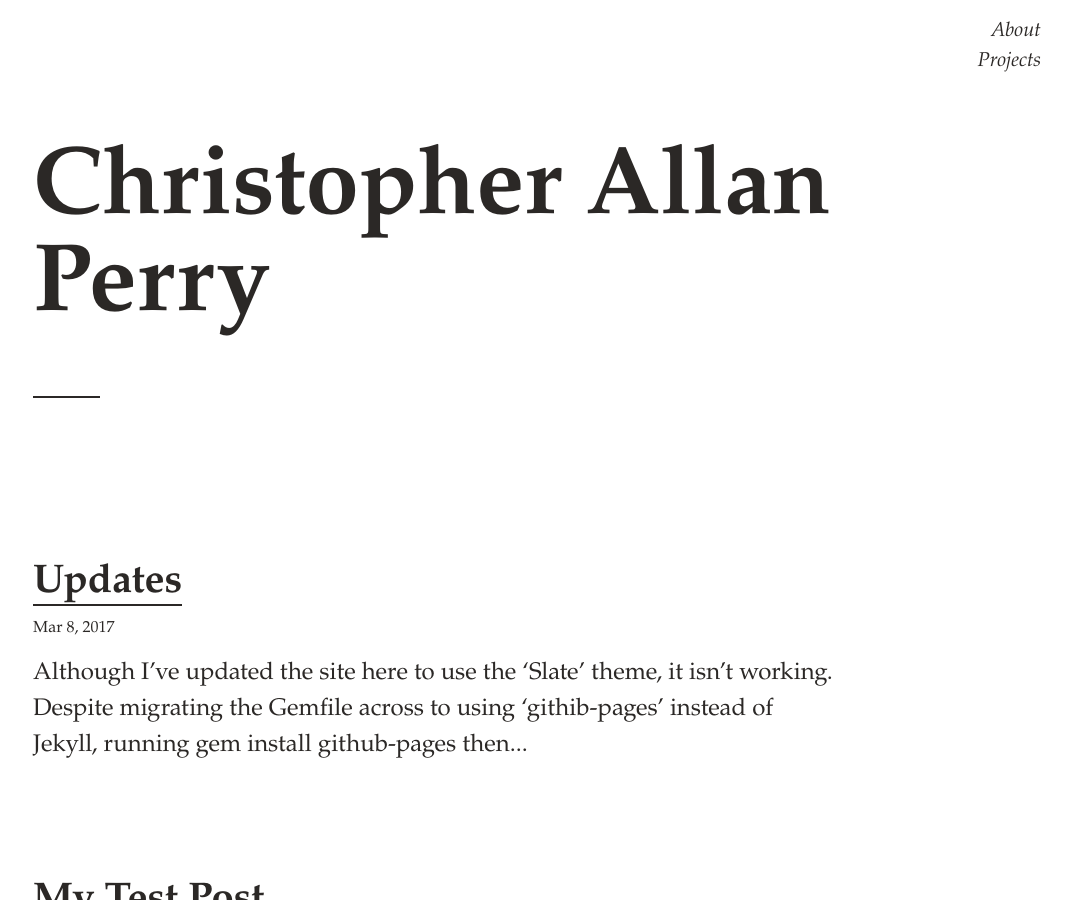
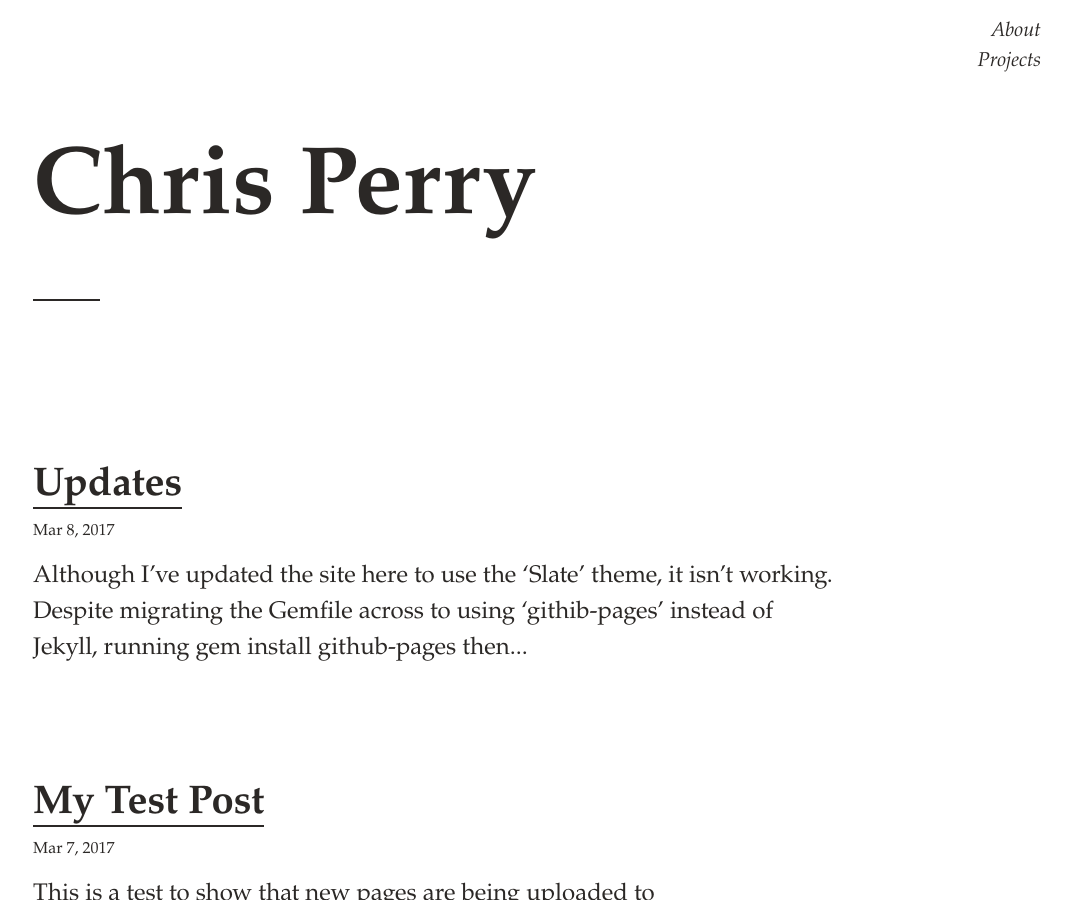
Before and after one commit to christopherallanperry/christopherallanperry.github.io, a Jekyll site: the page built from index.md, in a window 1280 px wide and 900 px high. Shown: the whole window, without its empty margins (207-1279 px from the left). Built offline with Jekyll 4.4.1, drawn with Linux system fonts in a browser that asks for light colours; comment, search, counter and statistics services are not loaded.

```diff
--- a/_config.yml
+++ b/_config.yml
@@ -13,8 +13,8 @@
 # you will see them accessed via {{ site.title }}, {{ site.email }}, and so on.
 # You can create any custom variable you would like, and they will be accessible
 # in the templates via {{ site.myvariable }}.
-title: Christopher Allan Perry
-email: christopherallanperry@yahoo.co.uk
+title: Chris Perry
+email: chris@christopherallanperry.com
 description: > # Chris was here...
 baseurl: "" # the subpath of your site, e.g. /blog
 url: "" # the base hostname & protocol for your site, e.g. http://example.com
```
